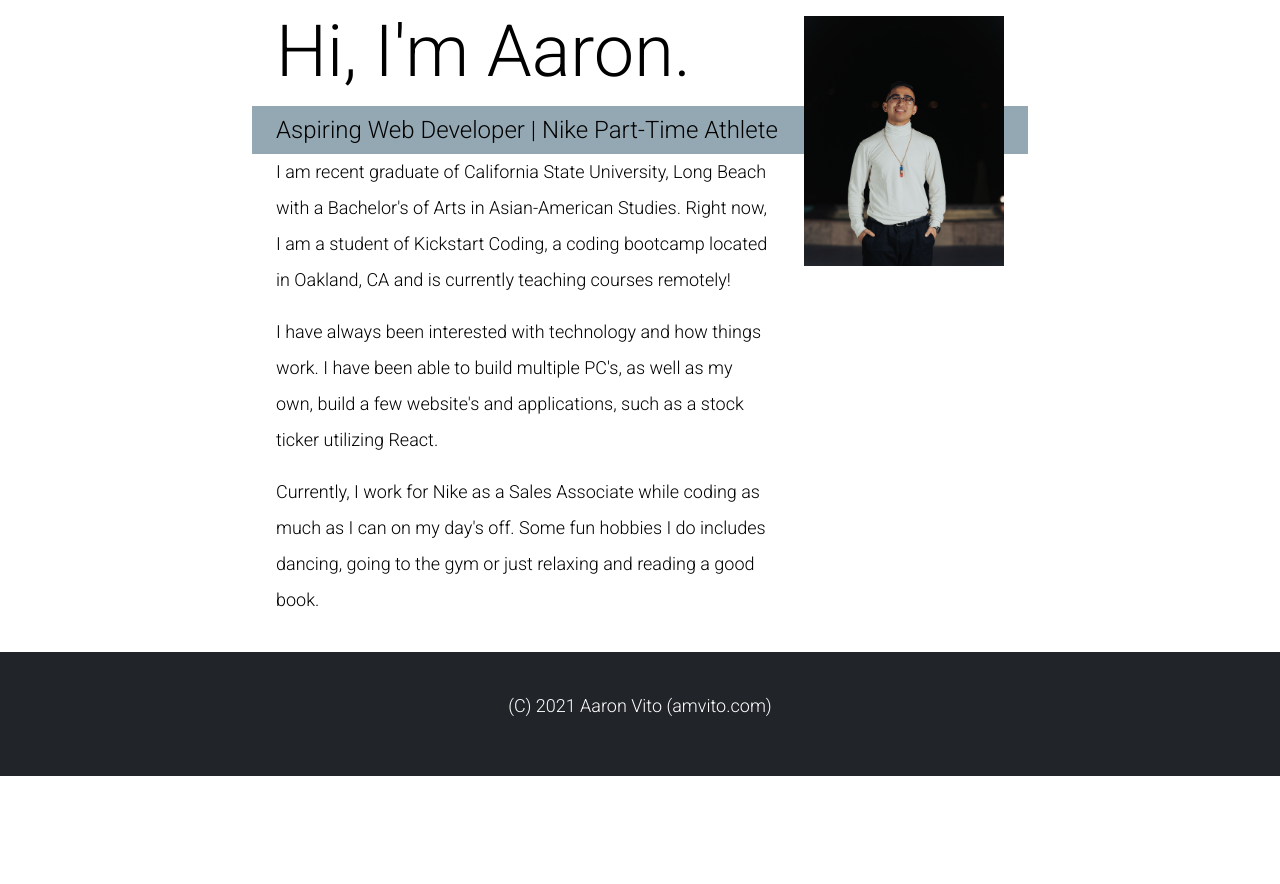
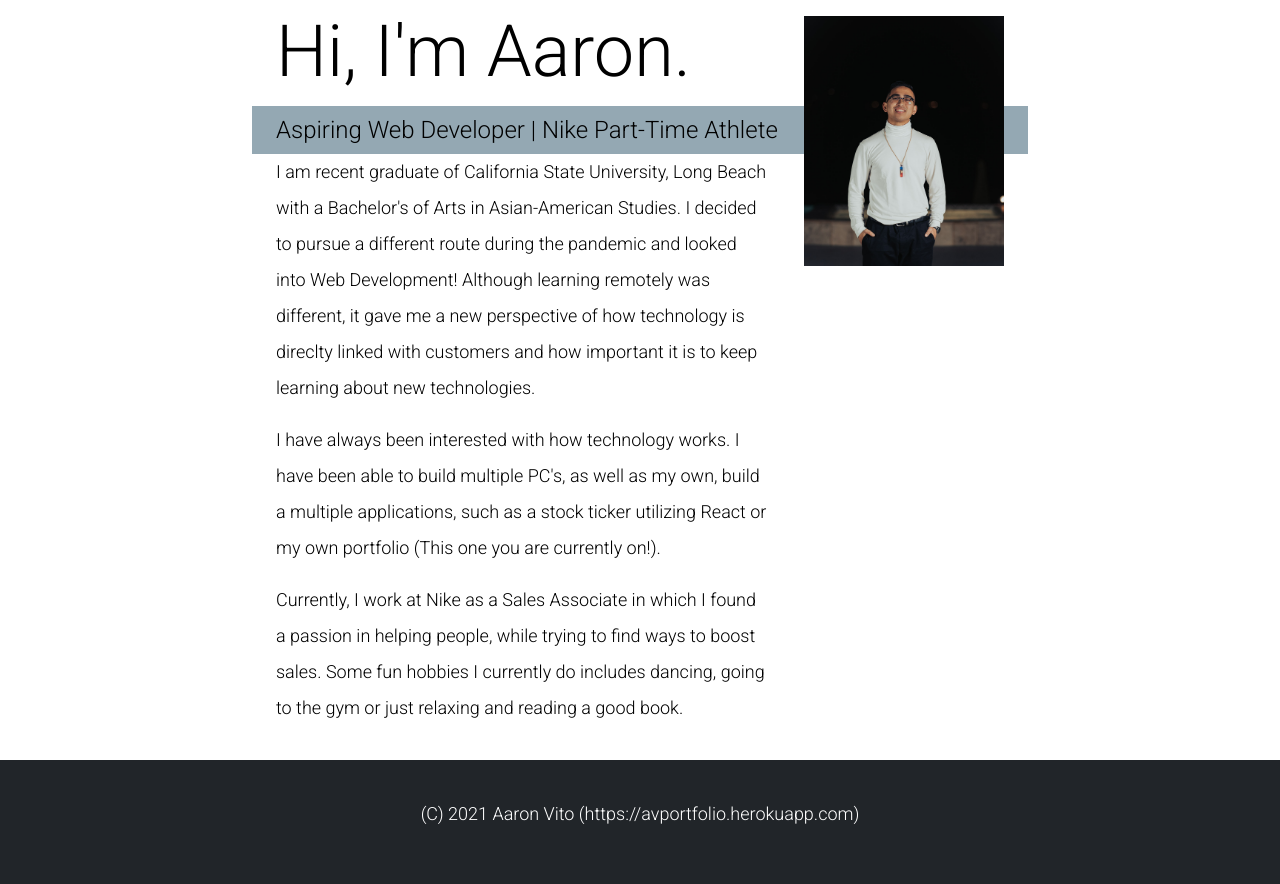
Before and after one commit to aaronvito1/av-portfolio, a Django app: page /about/ in a window 1280 px wide. Shown: the part 136-1020 px from the top of the page. Before the commit the page ends 912 px from the top, so only its background shows below. Run offline with Django 3.2, Linux system fonts and the light colour scheme; some libraries are stand-ins or nearby versions.

Commit message:
modified about me

```diff
--- a/myapp/templates/about.html
+++ b/myapp/templates/about.html
@@ -17,11 +17,11 @@
     </p>
 
     <div class="about-me__body">
-        <p>I am recent graduate of California State University, Long Beach with a Bachelor's of Arts in Asian-American Studies. Right now, I am a student of Kickstart Coding, a coding bootcamp located in Oakland, CA and is currently teaching courses remotely!</p>
+        <p>I am recent graduate of California State University, Long Beach with a Bachelor's of Arts in Asian-American Studies. I decided to pursue a different route during the pandemic and looked into Web Development! Although learning remotely was different, it gave me a new perspective of how technology is direclty linked with customers and how important it is to keep learning about new technologies.</p>
 
-        <p>I have always been interested with technology and how things work. I have been able to build multiple PC's, as well as my own, build a few website's and applications, such as a stock ticker utilizing React.</p>
+        <p>I have always been interested with how technology works. I have been able to build multiple PC's, as well as my own, build a multiple applications, such as a stock ticker utilizing React or my own portfolio (This one you are currently on!).</p>
 
-        <p>Currently, I work for Nike as a Sales Associate while coding as much as I can on my day's off. Some fun hobbies I do includes dancing, going to the gym or just relaxing and reading a good book.</p>
+        <p>Currently, I work at Nike as a Sales Associate in which I found a passion in helping people, while trying to find ways to boost sales. Some fun hobbies I currently do includes dancing, going to the gym or just relaxing and reading a good book.</p>
     </div>
 
     <img src="/../static/img/headshot.jpg" alt="aaron headshot" class="about-me__img">
--- a/myapp/templates/base.html
+++ b/myapp/templates/base.html
@@ -56,7 +56,7 @@
 
     <footer>
         <div class="footer__section">
-            <p class="text-center">(C) 2021 Aaron Vito (amvito.com)</p>
+            <p class="text-center">(C) 2021 Aaron Vito (https://avportfolio.herokuapp.com)</p>
         </div>
     </footer>
 
```
